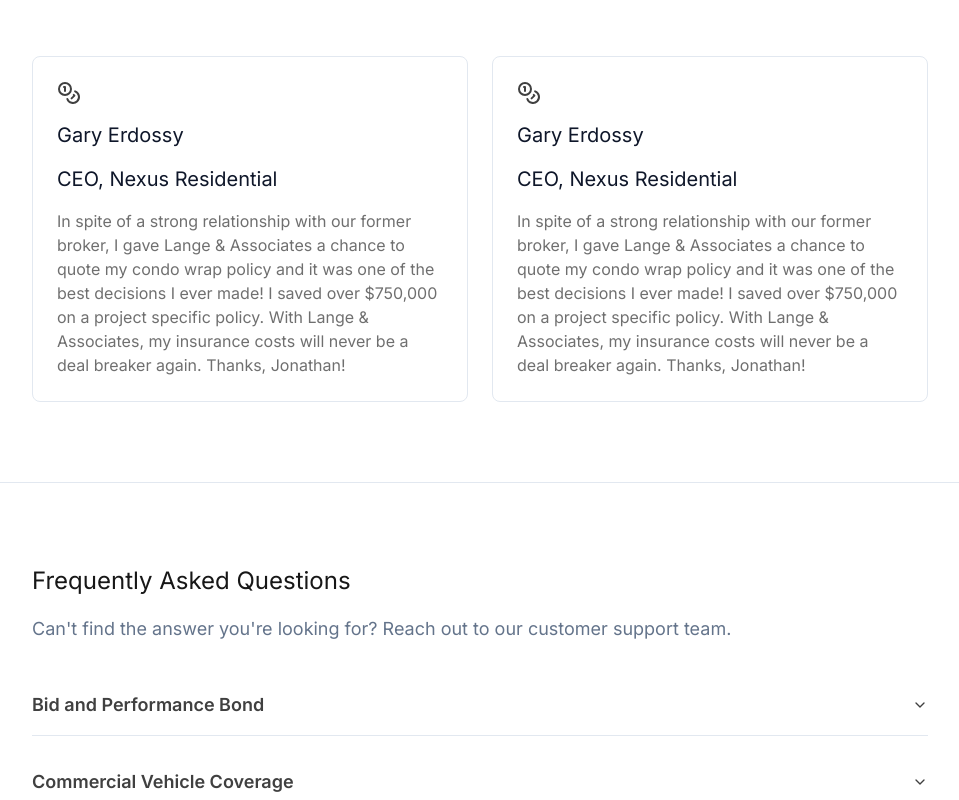
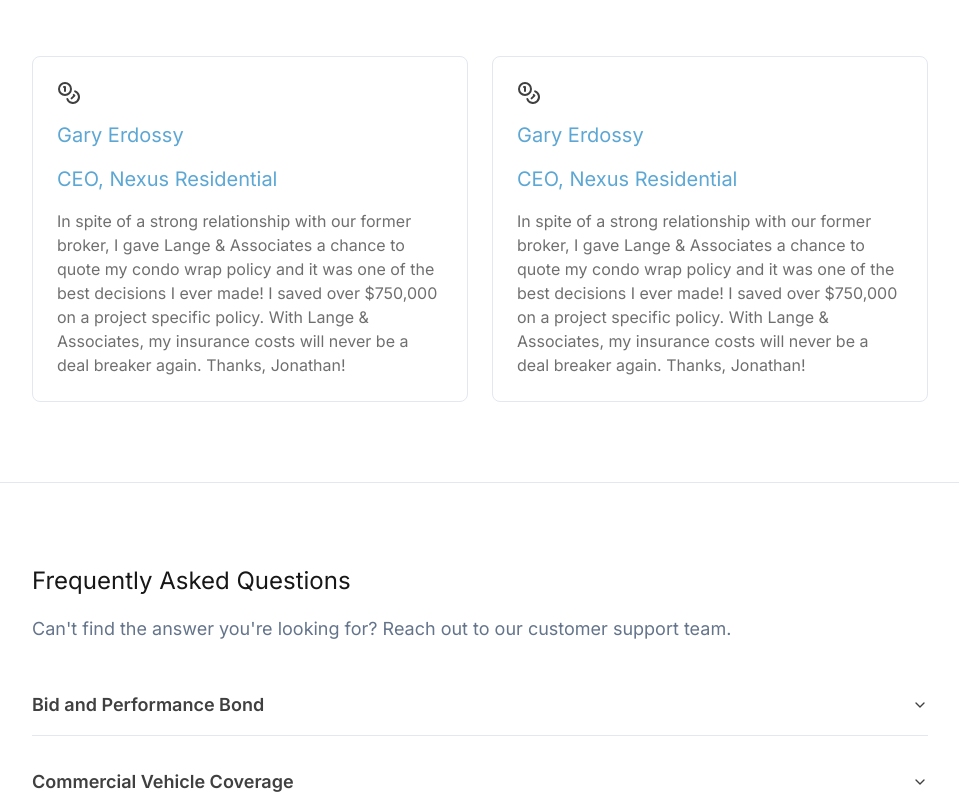
Before and after one commit to stonewerner/insurance-site, a Next.js app: page / in a window 1280 px wide. Shown: the part 1740-2540 px from the top of the page, without its empty margins (160-1119 px from the left). Built offline with nearby package versions, Linux system fonts and the light colour scheme.

Commit message:
dark mode with blue and toggle in nav

```diff
--- a/app/globals.css
+++ b/app/globals.css
@@ -10,52 +10,52 @@
     --card-foreground: 222.2 84% 4.9%;
     --popover: 0 0% 100%;
     --popover-foreground: 222.2 84% 4.9%;
-    --primary: 222.2 47.4% 11.2%;
+    --primary: 203 59% 60%; /* #5CA4D4 - blue accent */
     --primary-foreground: 210 40% 98%;
     --secondary: 210 40% 96.1%;
     --secondary-foreground: 222.2 47.4% 11.2%;
     --muted: 210 40% 96.1%;
     --muted-foreground: 215.4 16.3% 46.9%;
-    --accent: 210 40% 96.1%;
+    --accent: 203 59% 60%; /* #5CA4D4 - blue accent */
     --accent-foreground: 222.2 47.4% 11.2%;
     --destructive: 0 84.2% 60.2%;
     --destructive-foreground: 210 40% 98%;
     --border: 214.3 31.8% 91.4%;
     --input: 214.3 31.8% 91.4%;
-    --ring: 222.2 84% 4.9%;
+    --ring: 203 59% 60%; /* #5CA4D4 - blue accent */
     --radius: 0.5rem;
-    --chart-1: 12 76% 61%;
-    --chart-2: 173 58% 39%;
-    --chart-3: 197 37% 24%;
-    --chart-4: 43 74% 66%;
-    --chart-5: 27 87% 67%;
+    --chart-1: 203 59% 60%;
+    --chart-2: 203 59% 70%;
+    --chart-3: 203 59% 50%;
+    --chart-4: 203 59% 80%;
+    --chart-5: 203 59% 40%;
   }
 
   .dark {
-    --background: 222.2 84% 4.9%;
-    --foreground: 210 40% 98%;
-    --card: 222.2 84% 4.9%;
-    --card-foreground: 210 40% 98%;
-    --popover: 222.2 84% 4.9%;
-    --popover-foreground: 210 40% 98%;
-    --primary: 210 40% 98%;
-    --primary-foreground: 222.2 47.4% 11.2%;
-    --secondary: 217.2 32.6% 17.5%;
-    --secondary-foreground: 210 40% 98%;
-    --muted: 217.2 32.6% 17.5%;
-    --muted-foreground: 215 20.2% 65.1%;
-    --accent: 217.2 32.6% 17.5%;
-    --accent-foreground: 210 40% 98%;
-    --destructive: 0 62.8% 30.6%;
-    --destructive-foreground: 210 40% 98%;
-    --border: 217.2 32.6% 17.5%;
-    --input: 217.2 32.6% 17.5%;
-    --ring: 212.7 26.8% 83.9%;
-    --chart-1: 220 70% 50%;
-    --chart-2: 160 60% 45%;
-    --chart-3: 30 80% 55%;
-    --chart-4: 280 65% 60%;
-    --chart-5: 340 75% 55%;
+    --background: 220 3% 19%; /* #2E3033 */
+    --foreground: 0 0% 100%; /* White */
+    --card: 220 3% 19%;
+    --card-foreground: 0 0% 100%;
+    --popover: 220 3% 19%;
+    --popover-foreground: 0 0% 100%;
+    --primary: 203 59% 60%; /* #5CA4D4 */
+    --primary-foreground: 0 0% 100%;
+    --secondary: 220 3% 29%; /* Slightly lighter than background */
+    --secondary-foreground: 0 0% 100%;
+    --muted: 220 3% 29%;
+    --muted-foreground: 0 0% 80%;
+    --accent: 203 59% 60%;
+    --accent-foreground: 0 0% 100%;
+    --destructive: 0 84.2% 60.2%;
+    --destructive-foreground: 0 0% 100%;
+    --border: 220 3% 29%;
+    --input: 220 3% 29%;
+    --ring: 203 59% 60%;
+    --chart-1: 203 59% 60%;
+    --chart-2: 203 59% 70%;
+    --chart-3: 203 59% 50%;
+    --chart-4: 203 59% 80%;
+    --chart-5: 203 59% 40%;
   }
 }
 
--- a/app/layout.tsx
+++ b/app/layout.tsx
@@ -3,6 +3,8 @@
 import "./globals.css";
 import { NavBar } from "@/components/navbar";
 import Footer from "@/components/footer";
+import { ThemeProvider } from "@/components/theme-provider"
+
 
 const inter = Inter({ subsets: ["latin"] });
 
@@ -19,9 +21,16 @@
   return (
     <html lang="en">
       <body className={inter.className}>
-        <NavBar />
-        {children}
-        <Footer />
+      <ThemeProvider
+          attribute="class"
+          defaultTheme="system"
+          enableSystem
+          disableTransitionOnChange
+        >
+          <NavBar />
+          {children}
+          <Footer />
+        </ThemeProvider>
         </body>
     </html>
   );
--- a/components/footer.tsx
+++ b/components/footer.tsx
@@ -20,7 +20,7 @@
                 alt="Logo"
                 width={350}
                 height={63}
-                className="transition-all hover:opacity-75 dark:invert"
+                className="transition-all hover:opacity-75"
               />
             </Link>
             <p>
--- /dev/null
+++ b/components/mode-toggle.tsx
@@ -0,0 +1,41 @@
+// components/mode-toggle.tsx
+
+"use client"
+
+import * as React from "react"
+import { Moon, Sun } from "lucide-react"
+import { useTheme } from "next-themes"
+import { Button } from "@/components/ui/button"
+import {
+  DropdownMenu,
+  DropdownMenuContent,
+  DropdownMenuItem,
+  DropdownMenuTrigger,
+} from "@/components/ui/dropdown-menu"
+
+export function ModeToggle() {
+  const { setTheme } = useTheme()
+
+  return (
+    <DropdownMenu>
+      <DropdownMenuTrigger asChild>
+        <Button variant="outline" size="icon">
+          <Sun className="h-[1.2rem] w-[1.2rem] rotate-0 scale-100 transition-all dark:-rotate-90 dark:scale-0" />
+          <Moon className="absolute h-[1.2rem] w-[1.2rem] rotate-90 scale-0 transition-all dark:rotate-0 dark:scale-100" />
+          <span className="sr-only">Toggle theme</span>
+        </Button>
+      </DropdownMenuTrigger>
+      <DropdownMenuContent align="end">
+        <DropdownMenuItem onClick={() => setTheme("light")}>
+          Light
+        </DropdownMenuItem>
+        <DropdownMenuItem onClick={() => setTheme("dark")}>
+          Dark
+        </DropdownMenuItem>
+        <DropdownMenuItem onClick={() => setTheme("system")}>
+          System
+        </DropdownMenuItem>
+      </DropdownMenuContent>
+    </DropdownMenu>
+  )
+}
--- a/components/navbar.tsx
+++ b/components/navbar.tsx
@@ -6,9 +6,8 @@
 import { Dialog, DialogClose } from "./ui/dialog"
 import { Button } from "./ui/button"
 import { NavigationMenu, NavigationMenuLink, NavigationMenuList } from "./ui/navigation-menu"
-// import ModeToggle from "../mode-toggle"
+import { ModeToggle } from "./mode-toggle"
 import { SheetContent, SheetDescription, SheetHeader, SheetTitle, SheetTrigger } from "./ui/sheet"
-//import ModeToggle from "./mode-toggle"
 import {
     DropdownMenu,
     DropdownMenuContent,
@@ -96,6 +95,7 @@
                     <Link href="/policy">
                         <Button variant="ghost">Privacy & Refunds</Button>
                     </Link>
+                    <ModeToggle />
                 </div>
             </div>
         </div>
--- /dev/null
+++ b/components/theme-provider.tsx
@@ -0,0 +1,11 @@
+// components/theme-provider.tsx
+
+"use client"
+
+import * as React from "react"
+import { ThemeProvider as NextThemesProvider } from "next-themes"
+import { type ThemeProviderProps } from "next-themes/dist/types"
+
+export function ThemeProvider({ children, ...props }: ThemeProviderProps) {
+  return <NextThemesProvider {...props}>{children}</NextThemesProvider>
+}
--- a/package.json
+++ b/package.json
@@ -28,6 +28,7 @@
     "framer-motion": "^11.3.31",
     "lucide-react": "^0.436.0",
     "next": "14.2.7",
+    "next-themes": "^0.3.0",
     "react": "^18",
     "react-dom": "^18",
     "react-hook-form": "^7.53.0",
```
Also changed, not shown: 1 other file (tests, documents, lock files or other folders).
